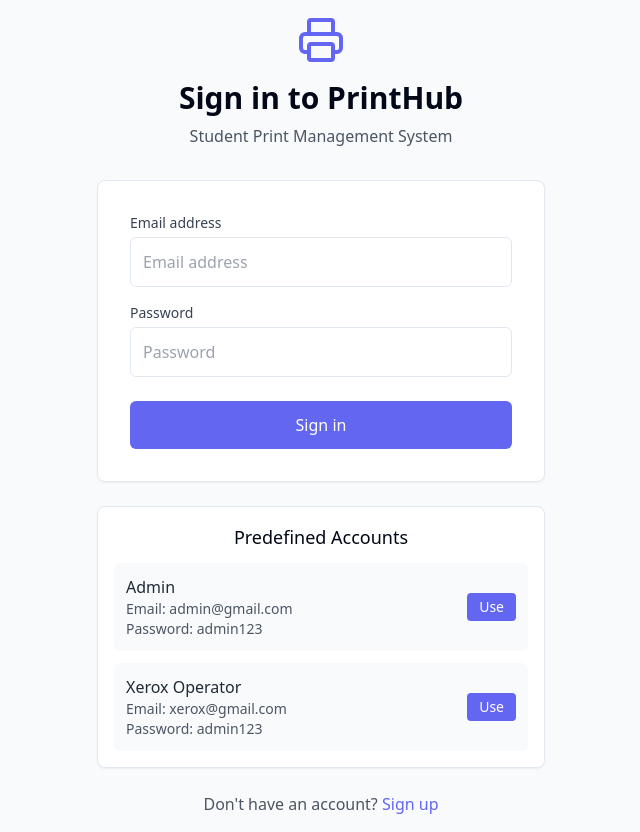
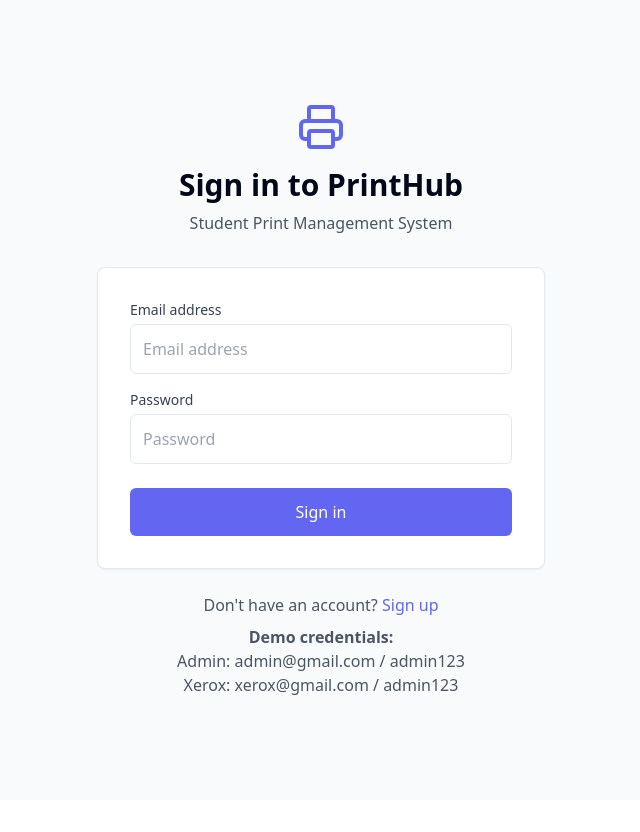
Before and after one commit to Nithish2213/printdesk-campus-connect, a React (Vite) app: page /login in a window 1280 px wide. Shown: the whole page, without its empty margins (319-959 px from the left). After the commit the page ends 800 px from the top, so only its background shows below. Built offline with nearby package versions, Linux system fonts and the light colour scheme.

Commit message:
Refactor: Remove UI for predefined accounts
Remove the predefined accounts UI and integrate the account details into Supabase for login redirection.

```diff
--- a/src/pages/Login.jsx
+++ b/src/pages/Login.jsx
@@ -3,7 +3,6 @@ import React, { useState } from 'react';
 import { Link, useNavigate } from 'react-router-dom';
 import { useAuth } from '../contexts/AuthContext';
 import { toast } from "sonner";
-import Logo from '../components/Logo';
 import { Printer } from 'lucide-react';
 
 const Login = () => {
@@ -45,17 +44,6 @@ const Login = () => {
     } finally {
       setLoading(false);
     }
-  };
-
-  // Predefined accounts for quick access
-  const predefinedAccounts = [
-    { type: 'Admin', email: 'admin@gmail.com', password: 'admin123' },
-    { type: 'Xerox Operator', email: 'xerox@gmail.com', password: 'admin123' }
-  ];
-
-  const fillCredentials = (email, password) => {
-    setEmail(email);
-    setPassword(password);
   };
 
   return (
@@ -109,36 +97,17 @@ const Login = () => {
           </form>
         </div>
 
-        {/* Predefined accounts section */}
-        <div className="mt-6 bg-white p-4 rounded-lg shadow-sm border">
-          <h2 className="text-center text-lg font-medium mb-3">Predefined Accounts</h2>
-          <div className="space-y-3">
-            {predefinedAccounts.map((account, index) => (
-              <div key={index} className="p-3 bg-gray-50 rounded-md">
-                <div className="flex justify-between items-center">
-                  <div>
-                    <p className="font-medium text-gray-800">{account.type}</p>
-                    <p className="text-sm text-gray-600">Email: {account.email}</p>
-                    <p className="text-sm text-gray-600">Password: {account.password}</p>
-                  </div>
-                  <button
-                    onClick={() => fillCredentials(account.email, account.password)}
-                    className="px-3 py-1 bg-primary text-white text-sm rounded hover:bg-indigo-700 transition-colors"
-                  >
-                    Use
-                  </button>
-                </div>
-              </div>
-            ))}
-          </div>
-        </div>
-
         <div className="text-center mt-6">
           <p className="text-gray-600">
             Don't have an account?{' '}
             <Link to="/signup" className="text-primary hover:underline">
               Sign up
             </Link>
+          </p>
+          <p className="text-gray-600 mt-2">
+            <strong>Demo credentials:</strong><br/>
+            Admin: admin@gmail.com / admin123<br/>
+            Xerox: xerox@gmail.com / admin123
           </p>
         </div>
       </div>
```
